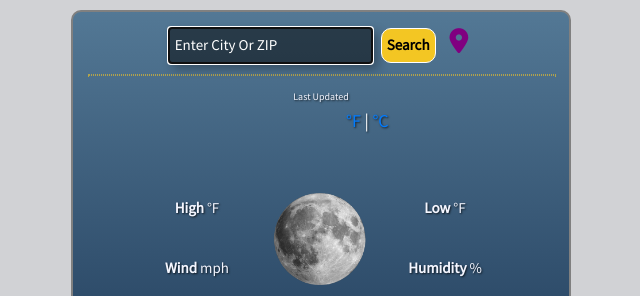
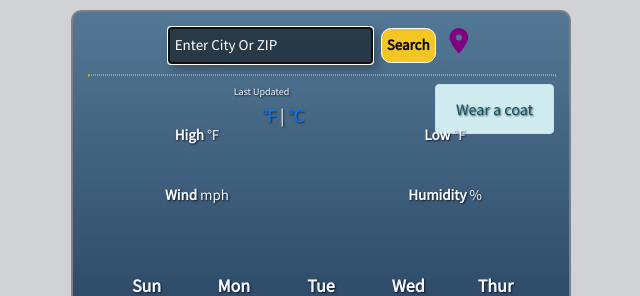
Before and after one commit to kane-e/weather-project, a plain HTML site: page index.html in a window 1280 px wide. Shown: the top 296 px of the page, without its empty margins (319-959 px from the left). Drawn offline with nearby package versions, Linux system fonts and the light colour scheme; no server answers.

Commit message:
added alert box

```diff
--- a/index.html
+++ b/index.html
@@ -28,9 +28,13 @@
             </form>
             <hr>
 
-            <div class= "row">
-               <div class= "col"><h1 id="city"> </h1></div>
-               </div>
+
+              <h1 id="city"> </h1>
+
+              <div class="alert alert-info clear-fix float-right" role="alert">
+                Wear a coat
+              </div>
+
             <div id="last-updated">Last Updated</div>
             <h3> <span id="date-time">  </span></h3>
 
@@ -46,9 +50,9 @@
             </h2>
             <h4 class="text-center current-condition mb-2">
             </h4>
-            <div class="row current">
+            <div class="row">
                 <div class="col text-center" >
-                    <img id=icon src="images/full-moon.png" alt="moon"></div>
+                    <img id=icon src="" alt=""></div>
 
             </div>
 
@@ -114,8 +118,9 @@
                 </div>
             </div>
             <div id="code-by"><a href="https://github.com/kane-e/weather-project" target="_blank">Open-source code</a> by Emma Kane</div>
-            </div>
+
         </div>
+      </div>
 
 
 
```
